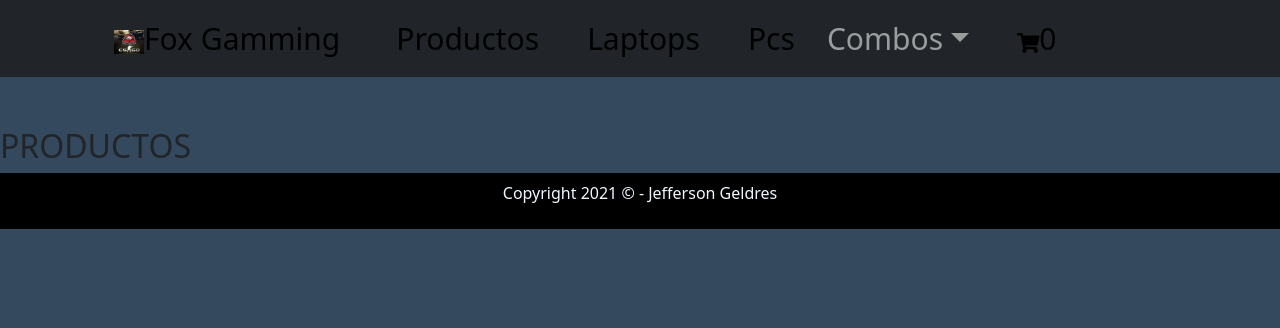
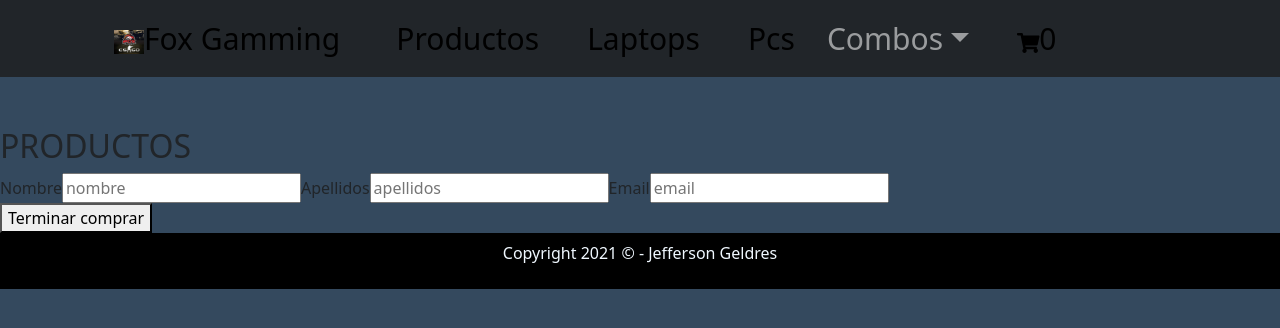
Before and after one commit to ghlider11/FoxGamming-Geldres, a React (Create React App) app: page /formulariox in a window 1280 px wide. Shown: the top 328 px of the page. Built offline with nearby package versions, Linux system fonts and the light colour scheme.

Commit message:
firebase1

```diff
--- a/src/App.js
+++ b/src/App.js
@@ -10,6 +10,8 @@ import Carrito from "./components/Carrito";
 import productoss from "./components/productoss.json"
 import CustomProvider, { Provider } from "./components/Context/CartContext";
 import { createContext } from "react";
+import Formulario from "./components/Items/Formulario";
+import Formulariox from "./components/Items/Formulariox";
 
 
 export const contextos =createContext({cantidad_total: 5, carrito : []})
@@ -193,6 +195,7 @@ function App() {
                         <Route path="/categoria/:nombre" element={<Itemlistcontainer greeting={"Bienvenido!"} productoss={productoss} />} />
                         <Route path="/carrito" element={<Carrito />} />
                         <Route path="/producto/:idd" element={<ItemDetailContainer productoss={productoss} />} />
+                        <Route path="/formulariox" element={<Formulariox />} />
                     </Routes>
                 </main>
                 <Footer />
--- a/src/components/Carrito.js
+++ b/src/components/Carrito.js
@@ -1,6 +1,7 @@
 import { NavLink } from "react-router-dom"
 import { useContexto } from "./Context/CartContext"
 import { addDoc, collection , serverTimestamp , updateDoc } from "firebase/firestore"
+import Formulariox from "./Items/Formulariox"
 
 const Carrito = () => {
     const { carrito, removeItem , clear, precio_total } = useContexto()
@@ -20,20 +21,25 @@ const Carrito = () => {
                         return (
                         <li key={indice}>
                             {item.description} - S/{item.price}.00 - Cantidad {item.cantidad} Subtotal: S/{item.price * item.cantidad}.00 -
-                            <button onClick={()=>removeItem(item.id,item.cantidad,item.price)}>borrar</button>
+                            <button onClick={()=>removeItem(item.idd,item.cantidad,item.price)}>borrar</button>
                         </li>
                         )
                     })}
                 </ul>
-                <h1>Total: S/{precio_total}.00</h1></>
+                <h1>Total: S/{precio_total}.00</h1>
+                <NavLink to="/"><button  onClick={finalizarCompra}>Terminar comprar</button></NavLink>
+
+                <NavLink to="/formulariox"><button  >Seguir</button></NavLink></>
             ) :<><p>No hay productos en el carrito</p>
+
                 <NavLink to="/productos"><button>Volver a comprar</button></NavLink>
                </>
 
             }
-            <NavLink to="/"><button  onClick={finalizarCompra}>Terminar comprar</button></NavLink>
 
-            {/*<p className={carrito.length > 0 ? "rojo" : "negro"} >si tengo cosas en el carrito soy rojo, sino negro</p>*/}
+
+
+
         </div>
     )
 }
--- a/src/components/Context/CartContext.js
+++ b/src/components/Context/CartContext.js
@@ -29,10 +29,10 @@ const CustomProvider = ({children}) => {
     const [carrito,setCarrito] = useState([])
 
     const addItem = (item,cantidad) => {
-        const id = item.id
+        const id = item.idd
         if (isInCart(id)) {
             const copia_del_carrito = [...carrito]
-            let match = copia_del_carrito.find((p) => p.id === item.id)
+            let match = copia_del_carrito.find((p) => p.idd === item.idd)
             match.cantidad = match.cantidad + cantidad
             setCarrito(copia_del_carrito)
         } else {
@@ -50,7 +50,7 @@ const CustomProvider = ({children}) => {
     //BORRAR DEL CARRITO
 
     const removeItem = (id,cantidad,precio) => {
-        let carritoFiltrado = carrito.filter(e => (e.id) !== id)
+        let carritoFiltrado = carrito.filter(e => (e.idd) !== id)
         setCarrito(carritoFiltrado)
         console.log("carrito fltrado prueba: "+carritoFiltrado)
         setCantidadTotal(cantidad_total - cantidad)
@@ -68,7 +68,7 @@ const CustomProvider = ({children}) => {
     }
 
     const isInCart = (id) => {
-        return carrito.some((p) => p.id === id)
+        return carrito.some((p) => p.idd === id)
     }
 
     //VALOR DEL CONTEXTO
--- /dev/null
+++ b/src/components/Items/Formulario.js
@@ -0,0 +1,68 @@
+import { useState } from "react"
+
+
+
+const Formulario = ({finalizarCompra}) => {
+    const [name, setName] = useState("")
+    const [lastName, setLastName] = useState("")
+    const [email, setEmail] = useState("")
+
+    const onNameChanges = (e) => {
+        setName(e.target.value)
+    }
+
+    const onLastNameChanges = (e) => {
+        setLastName(e.target.value)
+    }
+
+    const onEmailChanges = (e) => {
+        setEmail(e.target.value)
+    }
+
+    console.log(`name ahora es: ${name}`)
+    console.log(`lastName ahora es: ${lastName}`)
+    console.log(`email ahora es: ${email}`)
+
+
+
+
+
+
+
+
+
+
+    /*const finalizarCompra = () => {
+        console.log("Guardando la compra en la db...")
+
+        const ventasCollection = collection(db, "ventas")
+        addDoc(ventasCollection,{
+            buyer : {
+                name : "Jefferson",
+                lastName : "Geldres",
+                email : "ghlider11@gmail.com"
+            },
+            items : carrito ,
+            date : serverTimestamp(),
+            total : 100
+        })
+        .then((resultado)=>{
+            console.log(resultado)
+            clear()
+        })
+    }*/
+
+    return (
+        <div>
+            <label>Nombre</label>
+            <input type="text" placeholder="nombre" onChange={onNameChanges}/>
+            <label>Apellidos</label>
+            <input type="text" placeholder="apellidos" onChange={onLastNameChanges} />
+            <label>Email</label>
+            <input type="text" placeholder="email" onChange={onEmailChanges} />
+            <button onClick={()=>{finalizarCompra()}}>finalizar compra</button>
+        </div>
+    )
+}
+
+export default Formulario
--- /dev/null
+++ b/src/components/Items/Formulariox.js
@@ -0,0 +1,79 @@
+import { useState } from "react"
+import { useContexto } from "../Context/CartContext"
+import { NavLink } from "react-router-dom"
+
+
+const Formulariox = () => {
+    const [name, setName] = useState("")
+    const [lastName, setLastName] = useState("")
+    const [email, setEmail] = useState("")
+
+    const {  clear } = useContexto()
+    const finalizarCompra = () => {
+        console.log("Guardando la compra en la db...")
+        clear()
+    }
+
+
+    const onNameChanges = (e) => {
+        setName(e.target.value)
+    }
+
+    const onLastNameChanges = (e) => {
+        setLastName(e.target.value)
+    }
+
+    const onEmailChanges = (e) => {
+        setEmail(e.target.value)
+    }
+
+    console.log(`name ahora es: ${name}`)
+    console.log(`lastName ahora es: ${lastName}`)
+    console.log(`email ahora es: ${email}`)
+
+
+
+
+
+
+
+
+
+
+    /*const finalizarCompra = () => {
+        console.log("Guardando la compra en la db...")
+
+        const ventasCollection = collection(db, "ventas")
+        addDoc(ventasCollection,{
+            buyer : {
+                name : "Jefferson",
+                lastName : "Geldres",
+                email : "ghlider11@gmail.com"
+            },
+            items : carrito ,
+            date : serverTimestamp(),
+            total : 100
+        })
+        .then((resultado)=>{
+            console.log(resultado)
+            clear()
+        })
+    }*/
+
+    return (
+        <>
+        <div>
+            <label>Nombre</label>
+            <input type="text" placeholder="nombre" onChange={onNameChanges}/>
+            <label>Apellidos</label>
+            <input type="text" placeholder="apellidos" onChange={onLastNameChanges} />
+            <label>Email</label>
+            <input type="text" placeholder="email" onChange={onEmailChanges} />
+
+        </div>
+        <NavLink to="/"><button  onClick={finalizarCompra}>Terminar comprar</button></NavLink>
+        </>
+    )
+}
+
+export default Formulariox
--- a/src/components/Items/Item.js
+++ b/src/components/Items/Item.js
@@ -10,7 +10,7 @@ const Item = ({ item }) => {
                 <h3 className={styles.title}>{item.description}</h3>
                 <p className={styles.price}>Precio : S/{item.price}.00</p>
                 <p className={styles.price}>Stock : {item.stock}</p>
-                <img src={item.pictureUrl} alt="thumbnail" />
+                <img src={item.pictureurl} alt="thumbnail" />
                 <Link to={`/producto/${item.id}`} className='verdt'>
                 <button >ver detalle</button>
                 </Link>
--- a/src/components/Items/ItemDetail.js
+++ b/src/components/Items/ItemDetail.js
@@ -25,11 +25,11 @@ const ItemDetail = ({ lista }) => {
             <>
                 <article className={styles.detailtitle}>
                     <h3>DETALLE</h3>
-                    <h3>ID: {lista.id}</h3>
+                    <h3>ID: {lista.idd}</h3>
                     <h3>Nombre: {lista.description}</h3>
                     <h3>Precio: S/{lista.price}.00</h3>
                     <h3>Stock : {lista.stock}</h3>
-                    <img src={lista.pictureUrl} alt="thumbnail" />
+                    <img src={lista.pictureurl} alt="thumbnail" />
 
 
                 </article>
--- a/src/components/Items/ItemDetailContainer.js
+++ b/src/components/Items/ItemDetailContainer.js
@@ -7,8 +7,9 @@ import { db } from "../firebase";
 import { getDoc, doc, collection } from "firebase/firestore"
 
 const ItemDetailContainer = ({productoss}) => {
-    let [lista, setLista] = useState([])
+    //let [lista, setLista] = useState([])
     let { idd } = useParams();
+    const [lista, setLista] = useState([])
     console.log(idd);
 
 
@@ -25,16 +26,19 @@ const ItemDetailContainer = ({productoss}) => {
     useEffect(() => getItem(), [idd])*/
     useEffect(() => {
 
-        const productosCollection = collection(db, "productos")
-        const refDoc = doc(productosCollection, idd)
-        getDoc(refDoc)
-            .then((resultado) => {
-                setLista(resultado.data())
-            })
-            .catch((error) => {
+        const productsCollection = collection(db, "productos")
+         const refDoc = doc(productsCollection, idd)
+         getDoc(refDoc)
+             .then((result) => {
+                 const itemWithId = {...result.data(), idd}
+                 setLista(itemWithId)
+             })
+             .catch((error) => {
+                 console.error(error)
+             })
 
-            })
-    }, [idd])
+
+     }, [idd])
 
     return (
         <div>
```
Also changed, not shown: src/components/Items/Itemlistcontainer.js (+9 -3 lines).
